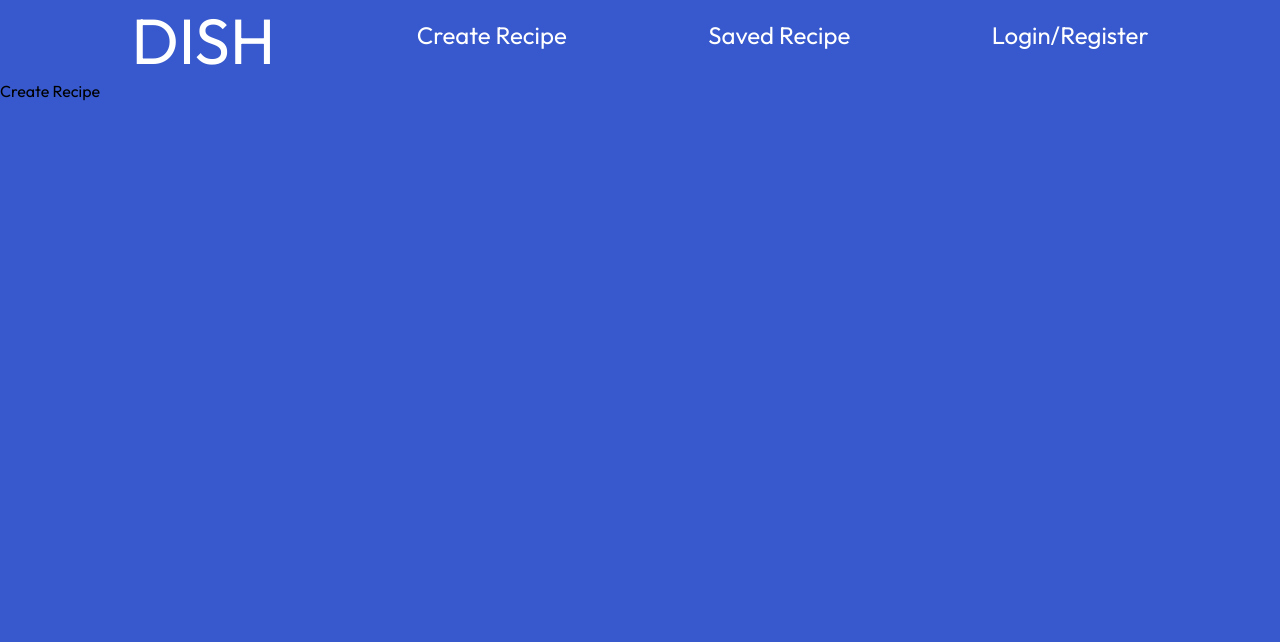
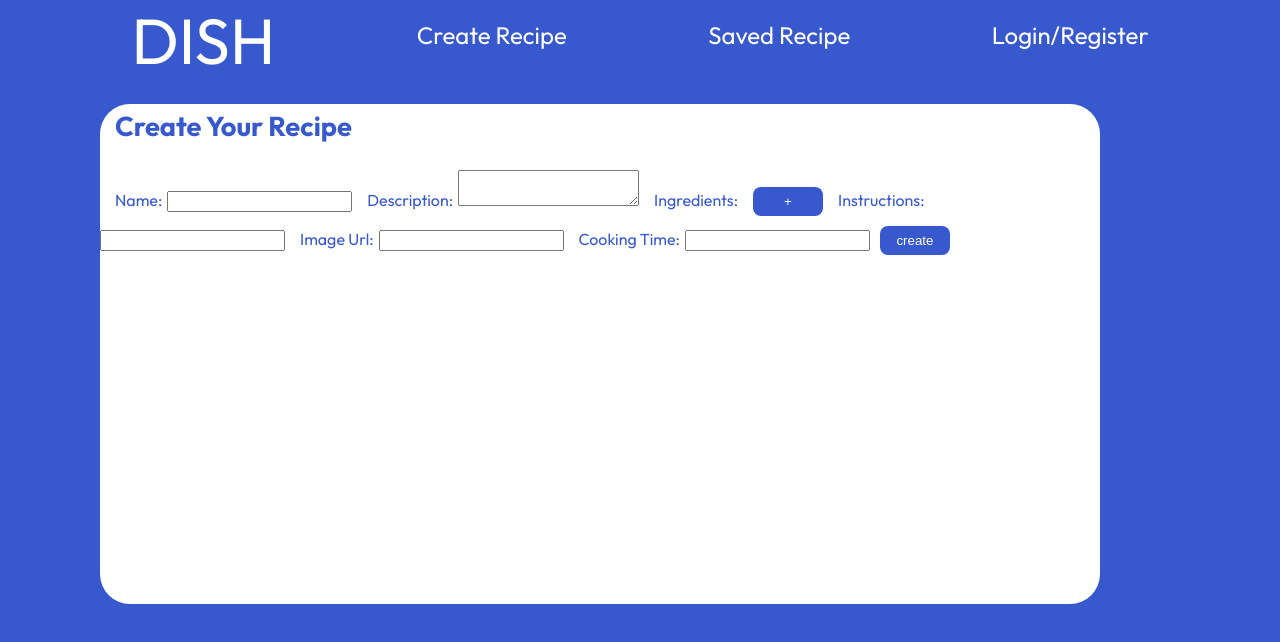
Before and after one commit to zeinaaabbb/Dish, a React (Create React App) app in the folder client/: page /createrecipe in a window 1280 px wide. Shown: the top 642 px of the page. Built offline with nearby package versions, Linux system fonts and the light colour scheme.

Commit message:
create recipe form UI

```diff
--- a/client/src/pages/Auth.module.css
+++ b/client/src/pages/Auth.module.css
@@ -9,8 +9,8 @@
 form {
   background-color: white;
   border-radius: 30px;
-  width: 300px;
-  height: 170px;
+  width: 1000px;
+  height: 500px;
   margin-left: 100px
 }
 
@@ -21,7 +21,7 @@ h2 {
 h2, label {
   color:#3759CD;
   padding: 5px;
-  margin-left: 10px ;
+  margin-left: 10px;
 }
 
 button {
--- a/client/src/pages/CreateRecipe.jsx
+++ b/client/src/pages/CreateRecipe.jsx
@@ -1,6 +1,71 @@
+import React, { useState } from "react";
+
 function CreateRecipe() {
+
+  const [recipe, setRecipe] = useState({
+    name : "",
+    description: "" ,
+    ingredients: [],
+    instruction: "",
+    imageUrl: "",
+    cookingTime: 0,
+    userOwner: 0,
+  });
+
+  const handleChange = (event) => {
+    const { name, value } = event.target;
+    // console.log("Name:", name);
+    // console.log("Value:", value);
+    setRecipe({ ...recipe, [name]: value });
+  };
+
+  const handleAddIngredient = () => {
+    setRecipe({ ...recipe, ingredients: [...recipe.ingredients, ""] });
+  }
+
+  const handleIngredientChange = (event, index) => {
+    const newIngredients = [...recipe.ingredients];
+    newIngredients[index] = event.target.value;
+    setRecipe({ ...recipe, ingredients: newIngredients });
+  };
+
+  // console.log(recipe);
+
   return (
-    <div className="create-recipe">Create Recipe</div>
+    <div className="create-recipe">
+      <form>
+        <h2>Create Your Recipe</h2>
+        <label htmlFor="name">Name:</label>
+        <input type="text" name="name" id="name" onChange={handleChange}/>
+
+        <label htmlFor="description">Description:</label>
+        <textarea name="description" id="description" onChange={handleChange}></textarea>
+
+        <label htmlFor="ingredients">Ingredients:</label>
+        {recipe.ingredients.map((ingredient, index) => (
+          <input
+            key ={index}
+            type="text"
+            name="ingredients"
+            value ={ingredient}
+            onChange={ (event) => handleIngredientChange(event, index) }
+          />
+        ))}
+        <button type="button" onClick={handleAddIngredient}>+</button>
+
+        <label htmlFor="instructions">Instructions:</label>
+        <input type="text" name="instructions" id="instructions" onChange={handleChange}/>
+
+        <label htmlFor="imageUrl">Image Url:</label>
+        <input type="text" name="imageUrl" id="imageUrl" onChange={handleChange}/>
+
+        <label htmlFor="cookingTime">Cooking Time:</label>
+        <input type="number" name="cookingTime" id="cookingTime" onChange={handleChange}/>
+
+        <button type="submit">create</button>
+      </form>
+
+    </div>
   );
 }
 
```
Also changed, not shown: client/src/pages/Home.css (deleted).
